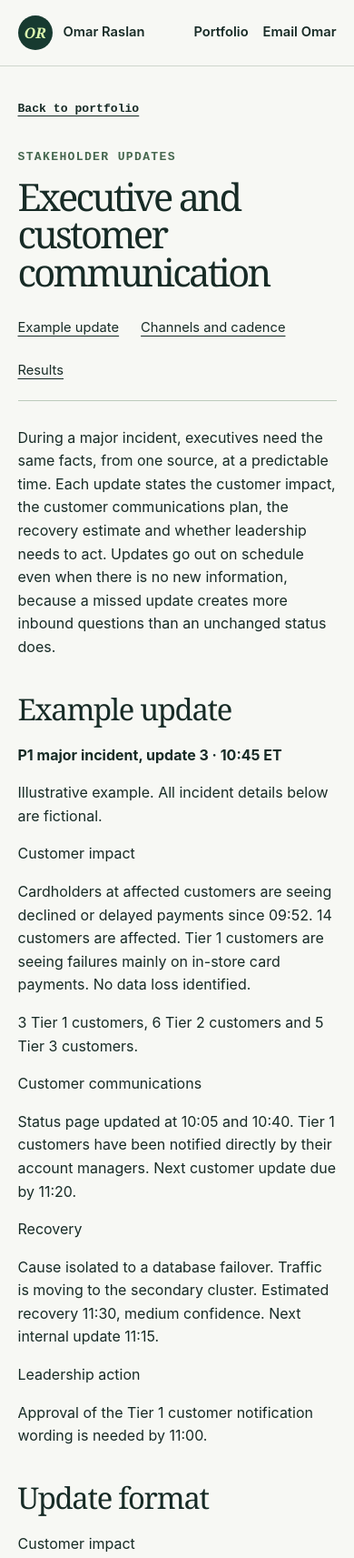
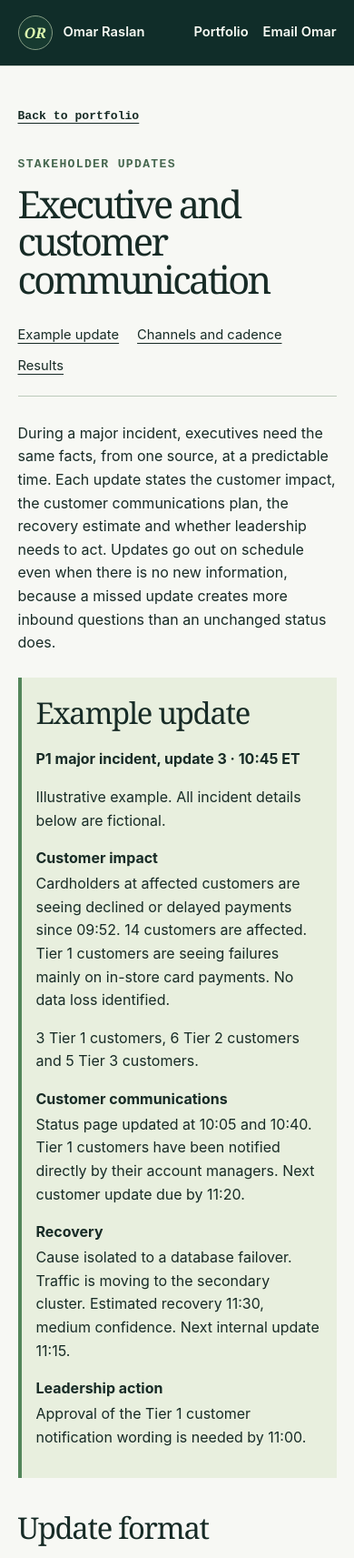
Before and after one commit to omartraslan/portfolio, a plain HTML site: page communication.html in a window 390 px wide. Shown: the top 1713 px of the page at 91% size. Drawn offline with Linux system fonts and the light colour scheme.

Commit message:
Improve readability of portfolio evidence and work samples

```diff
--- a/style.css
+++ b/style.css
@@ -5,3 +5,16 @@
   padding-bottom:.65rem;
 }
 .card{scroll-snap-align:start}.meter{min-height:110px}.inside{padding:20px}.hero h1{font-size:clamp(3.5rem,12vw,5rem)}nav{gap:1rem}.bar{gap:8px}.brand,nav a{font-size:.92rem}}
+
+header{background:#102d29;color:#f8fbf4}
+header a:hover{color:#d2ee93}
+.brand b{border:1px solid #849c84}
+.detail{max-width:800px;padding-block:2.5rem}
+.detail>h1{max-width:18ch}
+.toc{gap:.7rem 1.25rem}
+.field-label{font-weight:bold;margin-bottom:.15rem}
+.sample-note{margin-top:1.6rem;padding:clamp(1rem,4vw,2rem);border-left:4px solid #53865a;background:#e8efde}
+.sample-note h2{margin-top:0}
+.context{margin-top:2rem;border-block:1px solid #cbd4c8;padding:1rem 0}
+.context summary{cursor:pointer;font-weight:bold}
+.context[open] summary{margin-bottom:1rem}
```
